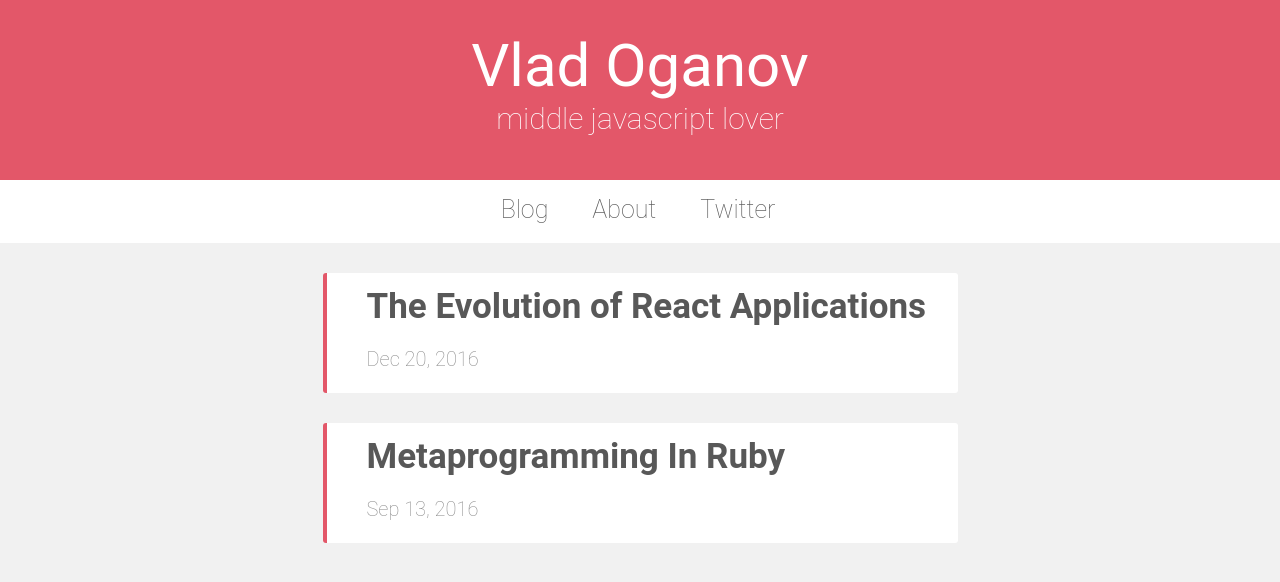
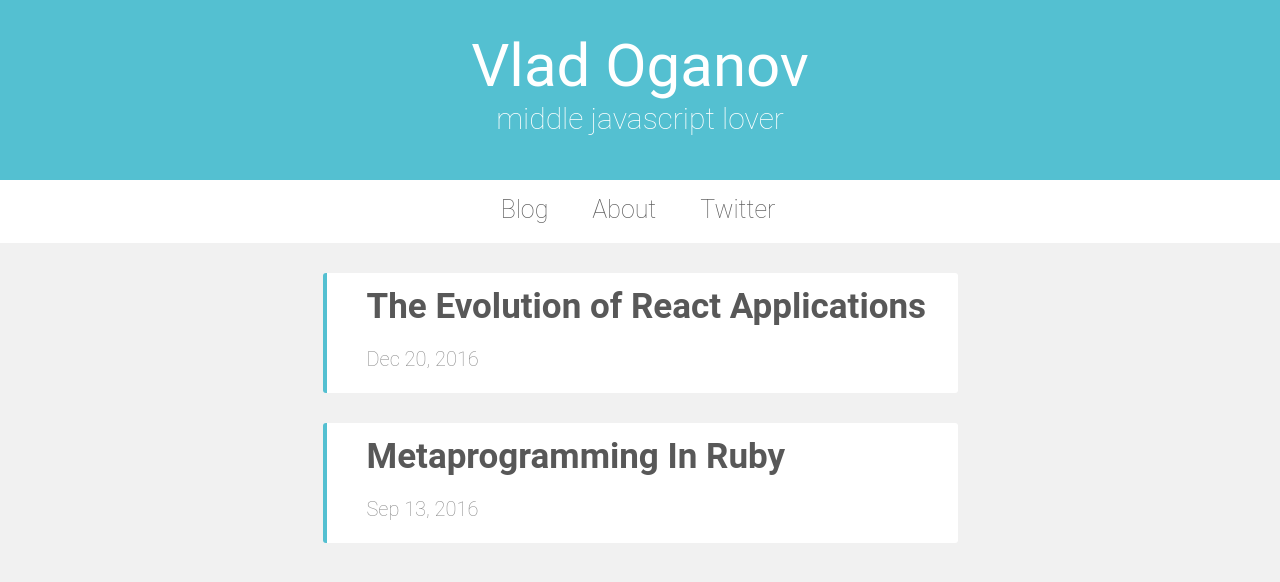
Before and after one commit to viscoze/viscoze.github.io, a Jekyll site: the page built from index.html, in a window 1280 px wide. Shown: the top 582 px of the page. Built offline with Jekyll 4.4.1, drawn with Linux system fonts in a browser that asks for light colours.

Commit message:
Change colours

```diff
--- a/_layouts/default.html
+++ b/_layouts/default.html
@@ -2,7 +2,7 @@
 <html lang="en">
   <head>
     <meta charset="UTF-8">
-    <title></title>
+    <title>Viscoze's blog</title>
     <link rel="stylesheet" href="/css/main.css">
     <link rel="shortcut icon" type="image/png" href="/css/favicon.png">
   </head>
--- a/_sass/_main.scss
+++ b/_sass/_main.scss
@@ -1,4 +1,4 @@
-$header-background: #E35769; /* #54c0d1 */
+$header-background: #54c0d1; /* #E35769 */
 $body-background: #f1f1f1; /* #f7f8fa */
 $footer-background: #eeeeee;
 $font-color: #585858;
```
